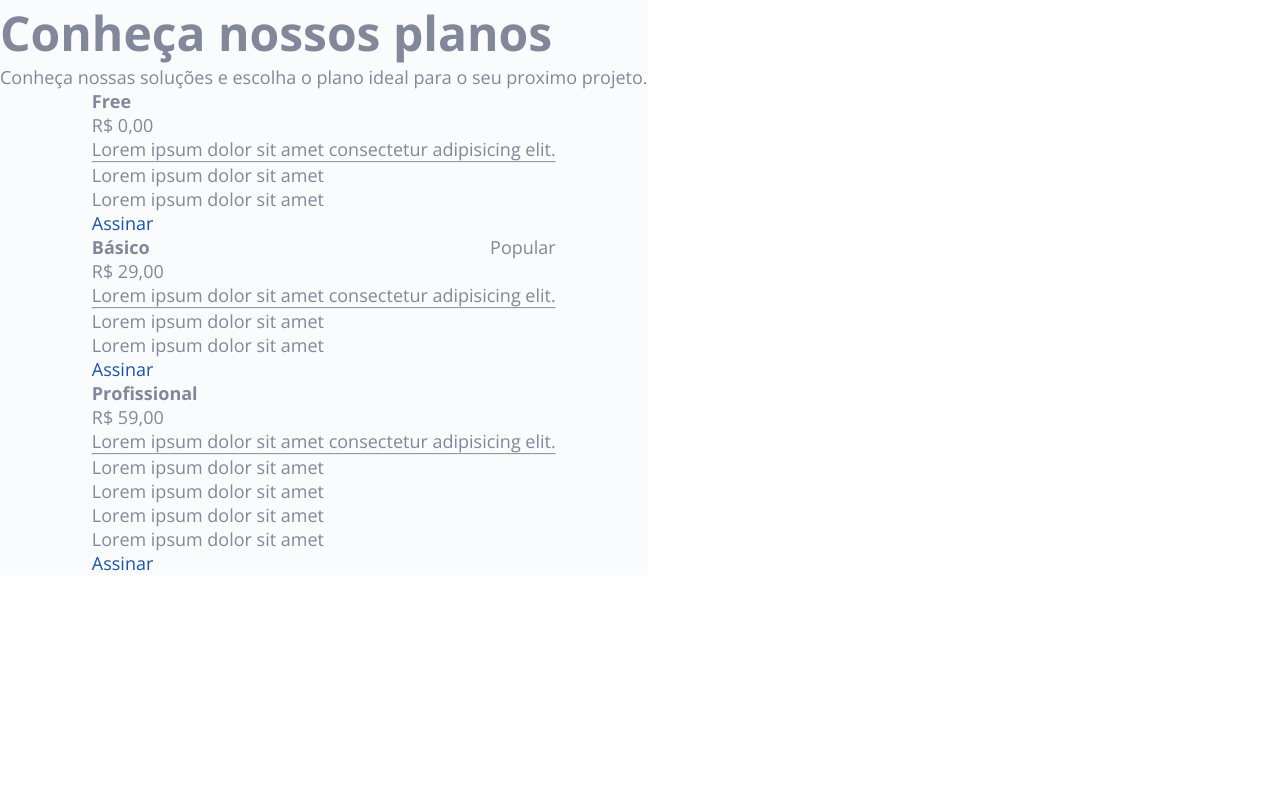
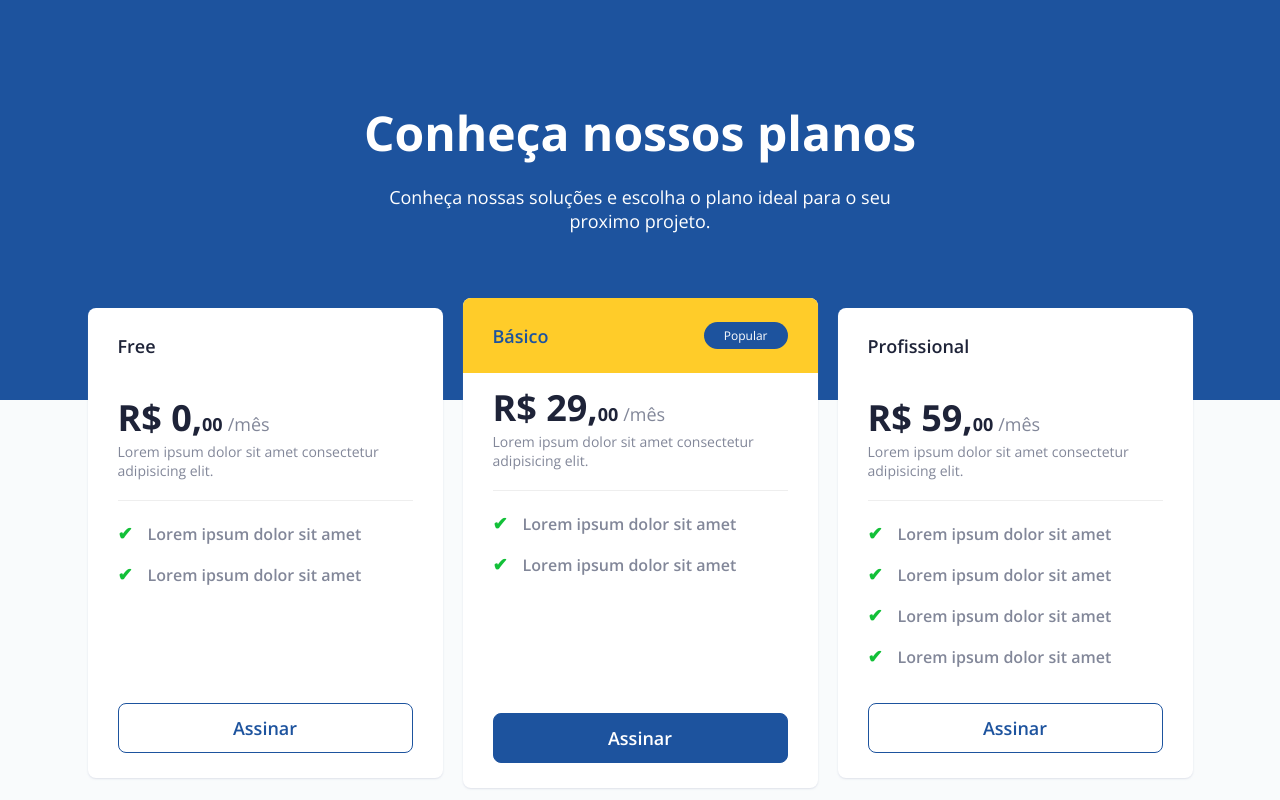
Before and after one commit to guialexandree/rocketpricing-html-css, a website: page index.html in a window 1280 px wide. Drawn offline with nearby package versions, Linux system fonts and the light colour scheme; files that its build step writes are made by us from their sources.

Commit message:
feat: incluídos arquivos sass

```diff
--- /dev/null
+++ b/assets/sass/card.scss
@@ -0,0 +1,140 @@
+header .card {
+	color: var(--gray);
+	margin: 0;
+	padding: 0;
+	width: 355px;
+	height: 470px;
+	max-height: 470px;
+	background: var(--white);
+	box-shadow: 0px 1px 2px rgba(142, 150, 185, 0.25);
+	border-radius: 8px;
+	overflow: hidden;
+	display: flex;
+	flex-direction: column;
+
+	& > .card-header {
+		padding-left: 30px;
+		padding-right: 30px;
+		max-height: 75px;
+
+		.popular {
+			font-size: 12px;
+			border-radius: 25px;
+			padding: 5px 20px;
+			background-color: var(--blue);
+			color: var(--white);
+		}
+		h4 {
+			color: var(--text-blue);
+			font-size: 18px;
+			font-weight: 600;
+		}
+	}
+
+	& > .card-content {
+		flex: 1;
+		padding: 10px 30px 30px;
+
+		p.price {
+			position: relative;
+			font-size: 36px;
+			color: var(--text-blue);
+			font-weight: 700;
+			&::after {
+				content: '/mês';
+				margin-left: 5px;
+				display: inline;
+				font-size: 18px;
+				color: var(--gray);
+				font-weight: 400;
+			}
+
+			span {
+				font-size: 18px;
+			}
+		}
+
+		p:not(.price){
+			font-size: 14px;
+		}
+
+		hr {
+			margin-top: 20px;
+			border: none;
+			border-top: 1px solid var(--gray-light);
+		}
+
+		ul.beneficios {
+			margin-top: 20px;
+			font-size: 16px;
+			font-weight: 600;
+
+			li {
+				& + li { margin-top: 17px;}
+				&::before {
+					content: '✔';
+					font-size: 18px;
+					color: #12c038;
+					margin-right: 15px;
+				}
+			}
+		}
+
+	}
+
+	& > .card-actions {
+		max-height: 75px;
+		padding: 0 30px 50px 30px;
+		a {
+			text-align: center;
+			padding: 12px 24px;
+			border-radius: 8px;
+			display: block;
+			width: 100%;
+			border: solid 1px var(--blue);
+			color: var(--blue);
+			font-weight: 600;
+		}
+	}
+
+	& + .card {
+		margin-left: 20px;
+	}
+	&:hover {
+		max-height: 470px;
+		height: 470px;
+		.card-header {
+			background-color: var(--gray-light);
+			h4 {
+				color: var(--blue);
+			}
+			transition: all ease-in 0.3s;
+		}
+
+		.card-actions {
+			a {
+				background-color: var(--blue);
+				color: var(--white);
+				transition: all ease-in 0.3s;
+			}
+		}
+	}
+	&.active {
+		max-height: 490px;
+		height: 490px;
+		.card-header {
+			background-color: var(--yellow);
+			h4 {
+				color: var(--blue);
+			}
+		}
+
+		.card-actions {
+			a {
+				background-color: var(--blue);
+				color: var(--white);
+				transition: all ease-in 0.3s;
+			}
+		}
+	}
+}
--- a/assets/sass/header.scss
+++ b/assets/sass/header.scss
@@ -1,6 +1,22 @@
 header {
 	flex: 1;
-	background-color: var(--page-background);
 	display: grid;
 	place-items: center;
+	background-color: var(--blue);
+	color: var(--white);
+	height: 50vh;
+	padding-top: 100px;
+
+	.textos {
+		max-width: 553px;
+    text-align: center;
+		p{
+			margin-top: 20px;
+		}
+	}
+	.cards {
+		margin-top: 65px;
+		display: flex;
+		align-items: center;
+	}
 }
--- a/assets/sass/helpers.scss
+++ b/assets/sass/helpers.scss
@@ -1,3 +1,6 @@
+.fluid { width: 100%;}
+
+/* FLEXBOX */
 .flex { flex-direction: row; }
 .flex-y { flex-direction: column; }
 .wrap { flex-wrap: wrap; }
@@ -18,6 +21,4 @@
   &.ai-fs { align-items: flex-start; }
   &.ai-fe { align-items: flex-end; }
   &.ai-stretch { align-items: stretch; }
-
-
 }
--- a/assets/sass/palette.scss
+++ b/assets/sass/palette.scss
@@ -2,5 +2,8 @@
   --yellow: #ffcc29;
   --blue: #1d539e;
   --gray: #828799;
+  --gray-light: #EEEEEE;
   --page-background: #f9fbfc;
+  --white: #fff;
+	--text-blue: #1E2338;
 }
--- a/assets/sass/styles.scss
+++ b/assets/sass/styles.scss
@@ -2,6 +2,7 @@
 @import "palette.scss";
 @import "helpers.scss";
 @import "header.scss";
+@import "card.scss";
 
 * {
   margin: 0;
@@ -17,6 +18,7 @@ body {
   font-size: 18px;
   overflow-x: hidden;
 	color: var(--gray);
+	background-color: var(--page-background);
 }
 
 button,
@@ -35,4 +37,4 @@ a { text-decoration: none ;}
 }
 
 a { color: var(--blue);}
-h1 { font-size: 48px };
+h1 { font-size: 48px; };
```
